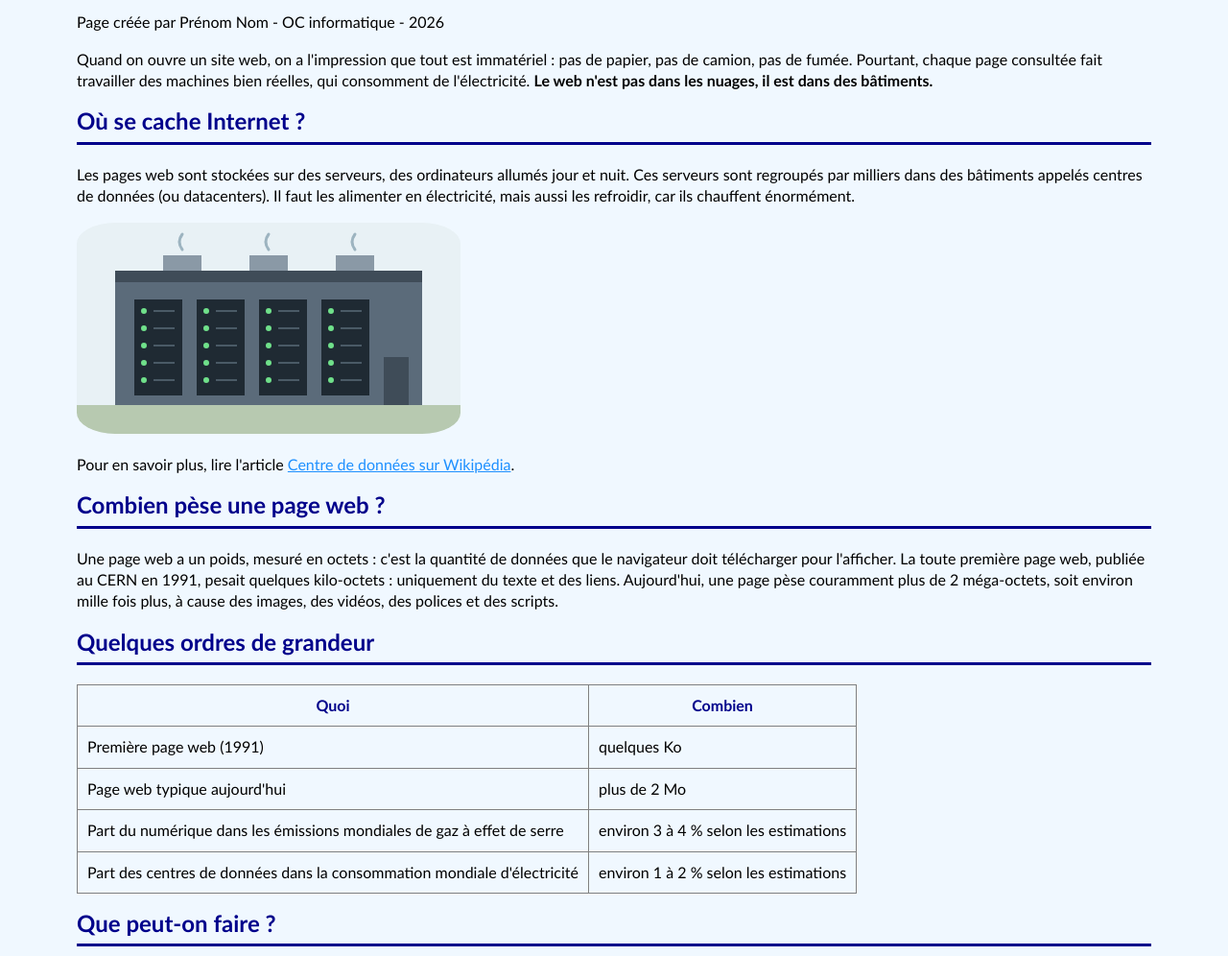
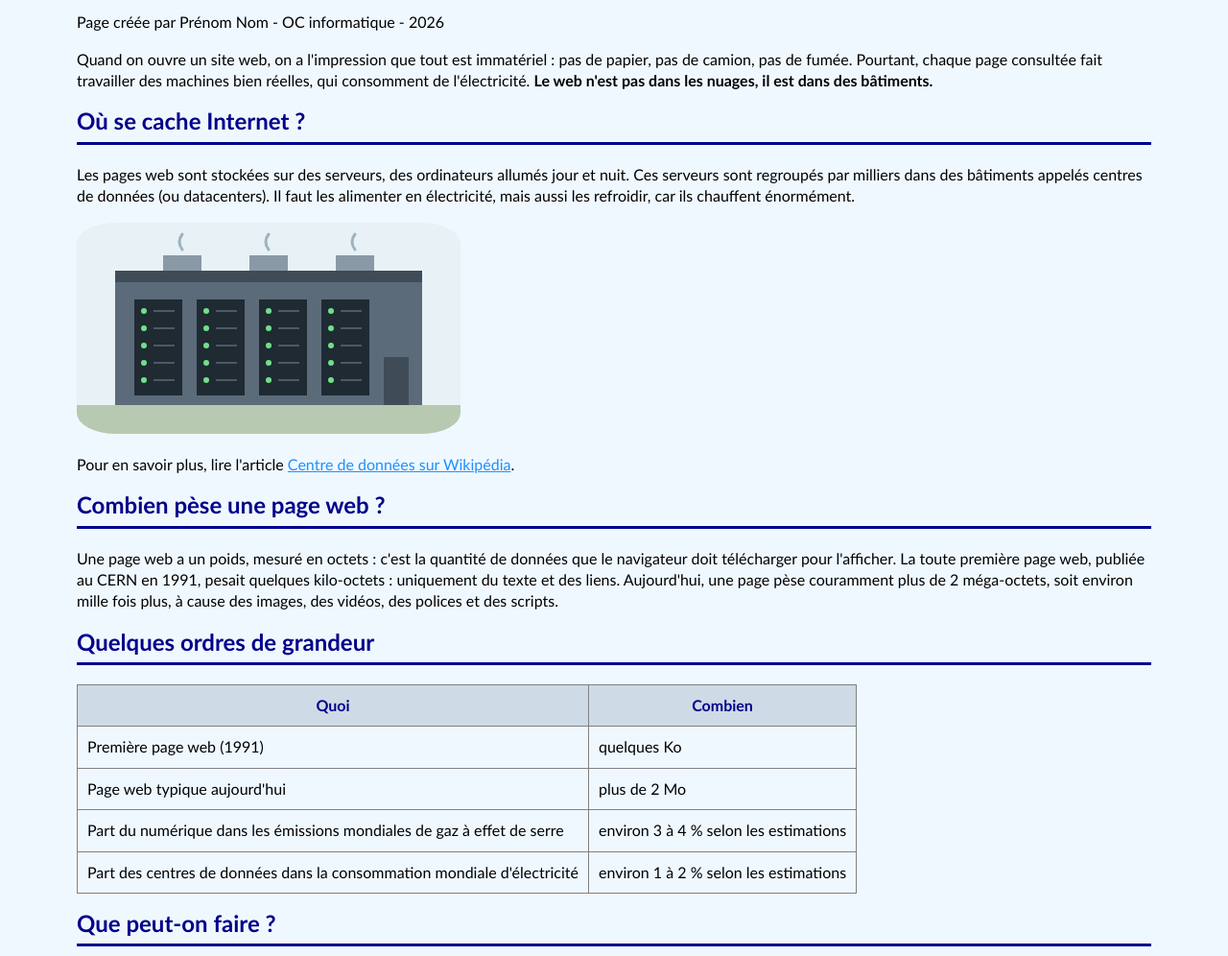
Before and after one commit to laurineee05/tp-durability, a plain HTML site: page index.html in a window 1280 px wide. Shown: the part 101-1097 px from the top of the page at 96% size. Drawn offline with Linux system fonts and the light colour scheme.

Commit message:
Fond coloré de l'entête du tableau en bleu clair
Pour remarquer encore plus l'entête, je l'ai mis en bleu très clair, de manière à ce que le texte reste bien lisible.

```diff
--- a/style.css
+++ b/style.css
@@ -27,4 +27,5 @@ table, th, td {border: 1.5px solid grey;
     border-collapse: collapse;
     padding: 10px;
     }
-th {color: darkblue;}
+th {color: darkblue;
+    background-color: rgb(206, 219, 230);}
```
